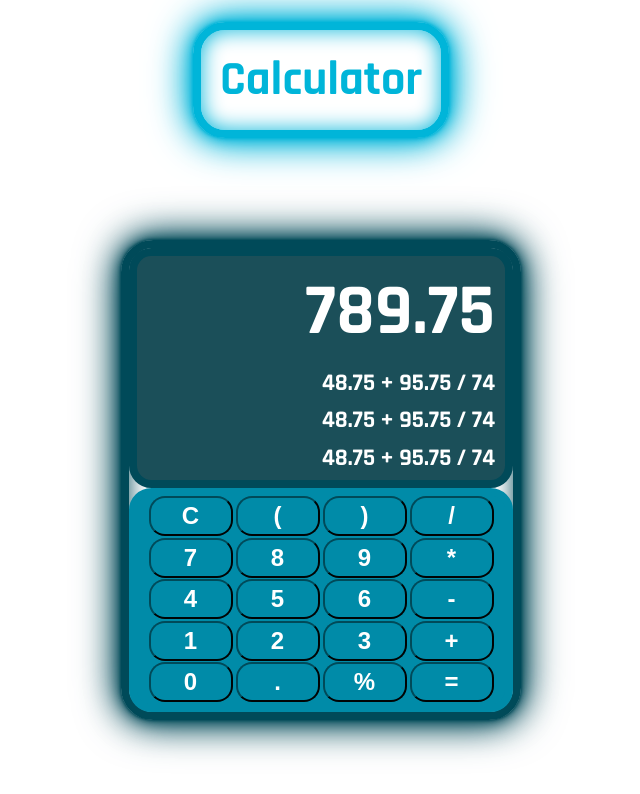
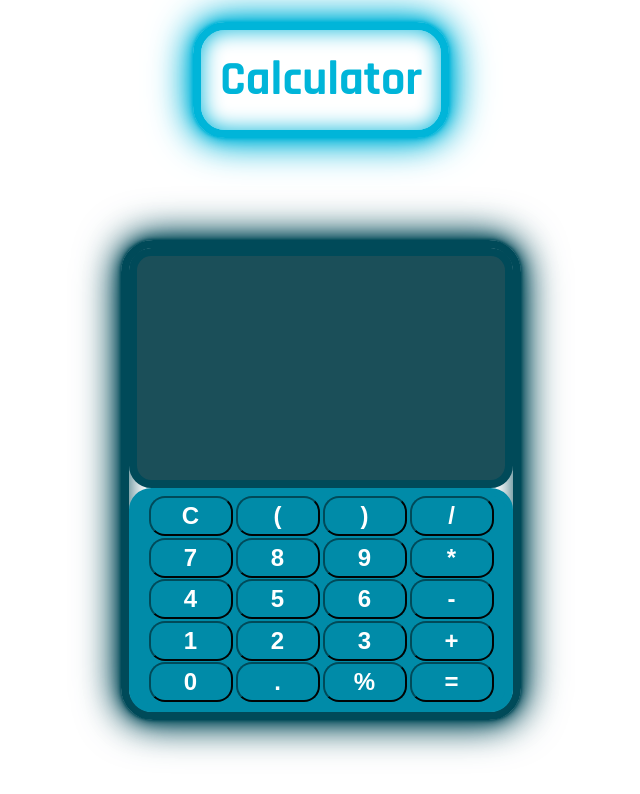
Before and after one commit to rteixeiragarcia/odin-calculator, a plain HTML site: page index.html in a window 1280 px wide. Shown: the whole page, without its empty margins (319-959 px from the left). Drawn offline with Linux system fonts and the light colour scheme.

Commit message:
Link script in html. Create func to display result

```diff
--- a/index.html
+++ b/index.html
@@ -8,6 +8,7 @@
     <link rel="preconnect" href="https://fonts.googleapis.com">
     <link rel="preconnect" href="https://fonts.gstatic.com" crossorigin>
     <link href="https://fonts.googleapis.com/css2?family=Rajdhani:wght@300;400;500;600;700&display=swap" rel="stylesheet">
+    <script src="script.js" defer></script>
 </head>
 <body>
     <div id="header">
@@ -17,11 +18,11 @@
         <div id="calculator">
             <div id="display">
                 <div id="result">
-                    <p id="result-text">789.75</p>
+                    <p id="result-text"></p>
                 </div>
-                <p id="line-1-display">48.75 + 95.75 / 74</p>
-                <p id="line-2-display">48.75 + 95.75 / 74</p>
-                <p id="line-3-display">48.75 + 95.75 / 74</p>
+                <p id="line-1-display"></p>
+                <p id="line-2-display"></p>
+                <p id="line-3-display"></p>
             </div>
             <div id="keypad">
                 <button id="clear">C</button>
--- a/script.js
+++ b/script.js
@@ -22,3 +22,7 @@ const six = document.getElementById("six");
 const seven = document.getElementById("seven");
 const eight = document.getElementById("eight");
 const nine = document.getElementById("nine");
+
+function displayResult(result) {
+    resultText.textContent = result;
+}
```
